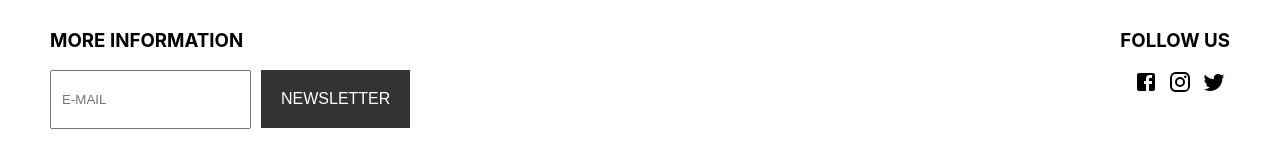
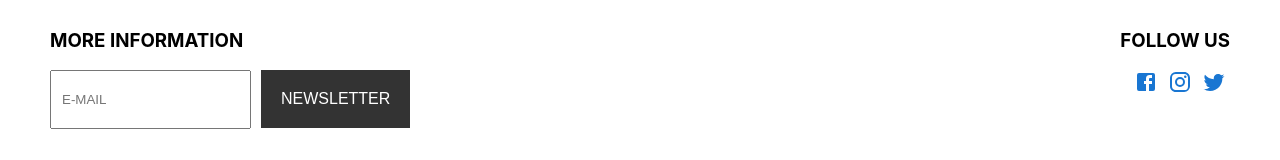
Before and after one commit to Dede1421/web, a React (Create React App) app: page / in a window 1280 px wide. Shown: the part 954-1114 px from the top of the page. Built offline with nearby package versions, Linux system fonts and the light colour scheme.

Commit message:
feat: se añadió links de las redes sociales

```diff
--- a/src/Components/Footer.js
+++ b/src/Components/Footer.js
@@ -1,4 +1,4 @@
-import { Button, Dialog, DialogActions, DialogContent, DialogTitle, Grid } from "@mui/material";
+import { Button, Dialog, DialogActions, DialogContent, DialogTitle, Grid, Link } from "@mui/material";
 import React from "react";
 import "../Style.css"
 import FacebookIcon from '@material-ui/icons/Facebook';
@@ -35,9 +35,15 @@ const Footer = () => {
                 <div className="social">
                     <h3>FOLLOW US</h3>
                     <Grid>
-                        <FacebookIcon className="FbSocial"></FacebookIcon>
-                        <InstagramIcon className="FbSocial"></InstagramIcon>
-                        <TwitterIcon className="FbSocial"></TwitterIcon>
+                        <Link href="https://es-la.facebook.com/natgeo/" target="_blank">
+                            <FacebookIcon className="FbSocial"></FacebookIcon>
+                        </Link>
+                        <Link href="https://www.instagram.com/natgeo/" target="_blank">
+                            <InstagramIcon className="FbSocial"></InstagramIcon>
+                        </Link>
+                        <Link href="https://twitter.com/NatGeo_la?ref_src=twsrc%5Egoogle%7Ctwcamp%5Eserp%7Ctwgr%5Eauthor" target="_blank">
+                            <TwitterIcon className="FbSocial"></TwitterIcon>
+                        </Link>
                     </Grid>
                 </div>
             </Grid>
--- a/src/Style.css
+++ b/src/Style.css
@@ -50,6 +50,6 @@ input {
     /* cursor: pointer; */
 }
 
-.FbSocial:hover {
+/* .FbSocial:hover {
    color: #1da1f2;
-}
+} */
```
